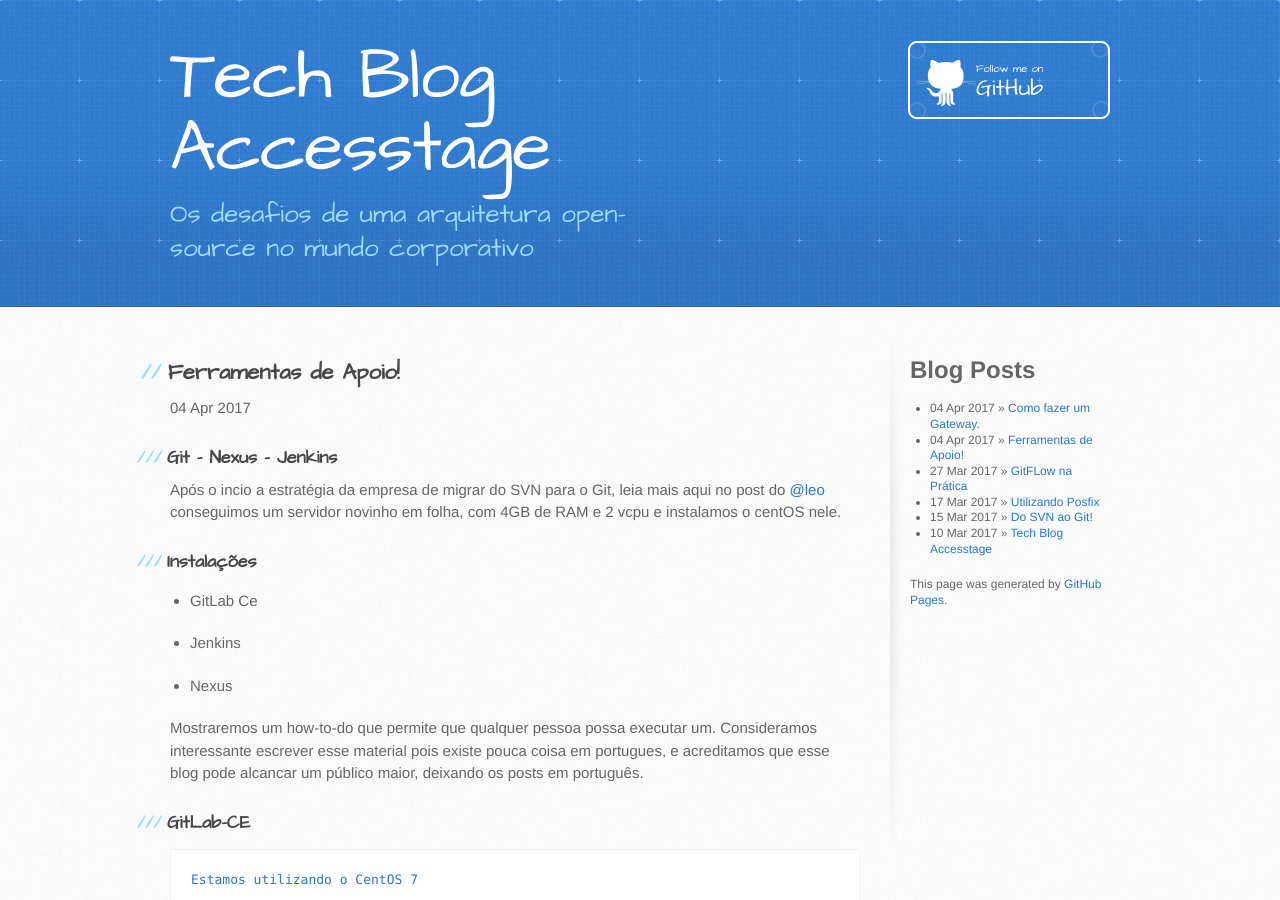
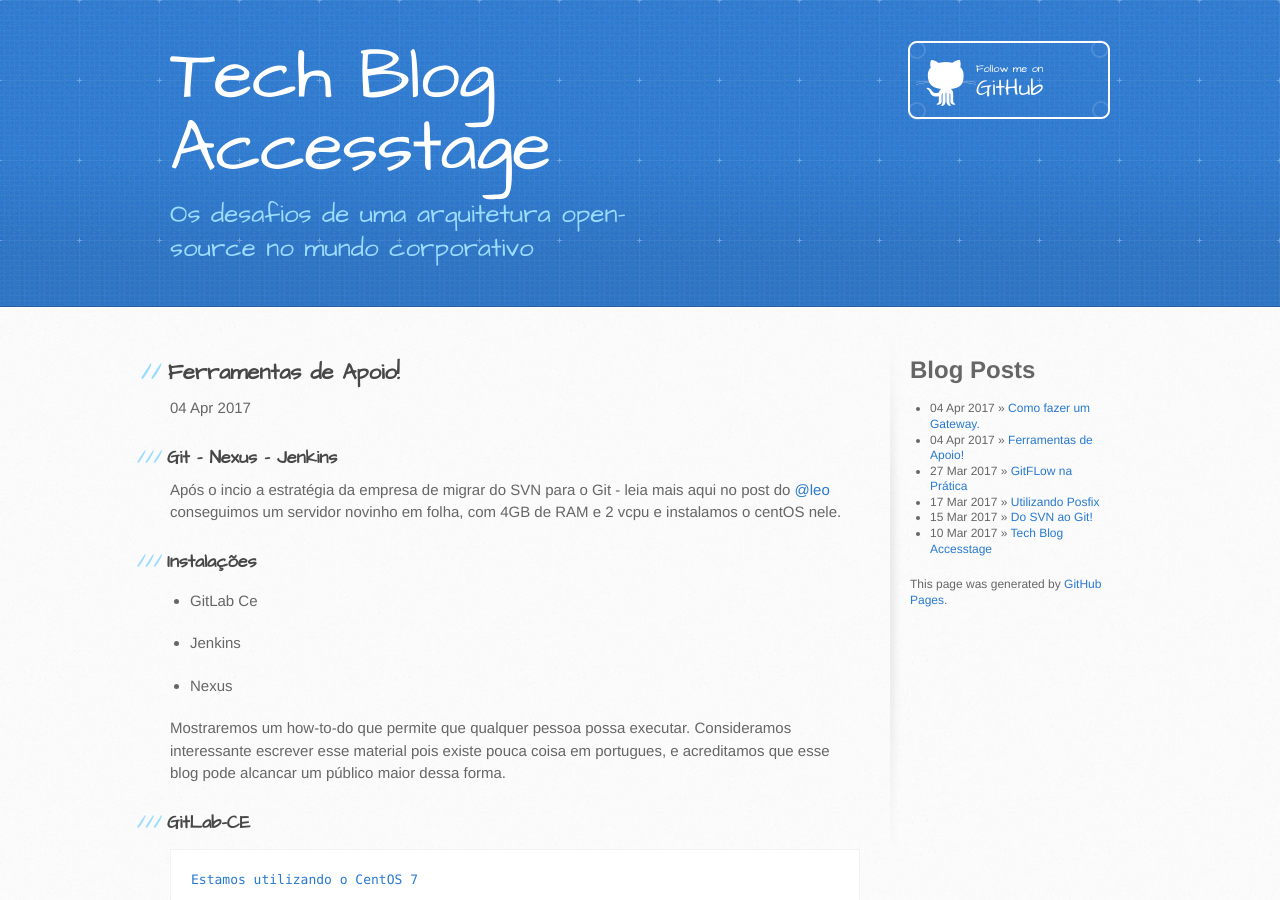
Before and after one commit to accesstage/accesstage.github.io, a Jekyll site: the page built from _posts/2017-04-04-ferramentas-apoio-time-dev.md, in a window 1280 px wide and 900 px high. Built offline with Jekyll 4.4.1, drawn with Linux system fonts in a browser that asks for light colours; a script that is not in the unit is left out; comment, search, counter and statistics services are not loaded; some of the changed text lies outside the part shown.

Commit message:
Update 2017-04-04-ferramentas-apoio-time-dev.md

```diff
--- a/_posts/2017-04-04-ferramentas-apoio-time-dev.md
+++ b/_posts/2017-04-04-ferramentas-apoio-time-dev.md
@@ -6,7 +6,7 @@ author: rodrigomelgar
 ---
 
 ### Git - Nexus - Jenkins
-Após o incio a estratégia da empresa de migrar do SVN para o Git, leia mais aqui no post do  [@leo](http://engenharia.accesstage.com.br/2017/03/15/do-svn-ao-git.html) conseguimos um servidor novinho em folha, com 4GB de RAM e 2 vcpu e instalamos o centOS nele.
+Após o incio a estratégia da empresa de migrar do SVN para o Git - leia mais aqui no post do  [@leo](http://engenharia.accesstage.com.br/2017/03/15/do-svn-ao-git.html) conseguimos um servidor novinho em folha, com 4GB de RAM e 2 vcpu e instalamos o centOS nele.
 
 
 ### Instalações
@@ -18,7 +18,7 @@ Após o incio a estratégia da empresa de migrar do SVN para o Git, leia mais aq
 
 * Nexus
 
-Mostraremos um how-to-do que permite que qualquer pessoa possa executar um. Consideramos interessante escrever esse material pois existe pouca coisa em portugues, e acreditamos que esse blog pode alcancar um público maior, deixando os posts em português.
+Mostraremos um how-to-do que permite que qualquer pessoa possa executar. Consideramos interessante escrever esse material pois existe pouca coisa em portugues, e acreditamos que esse blog pode alcancar um público maior dessa forma.
 
 ### GitLab-CE
 
```
Also changed, not shown: other parts of _posts/2017-04-04-ferramentas-apoio-time-dev.md (+1 -1 lines).
